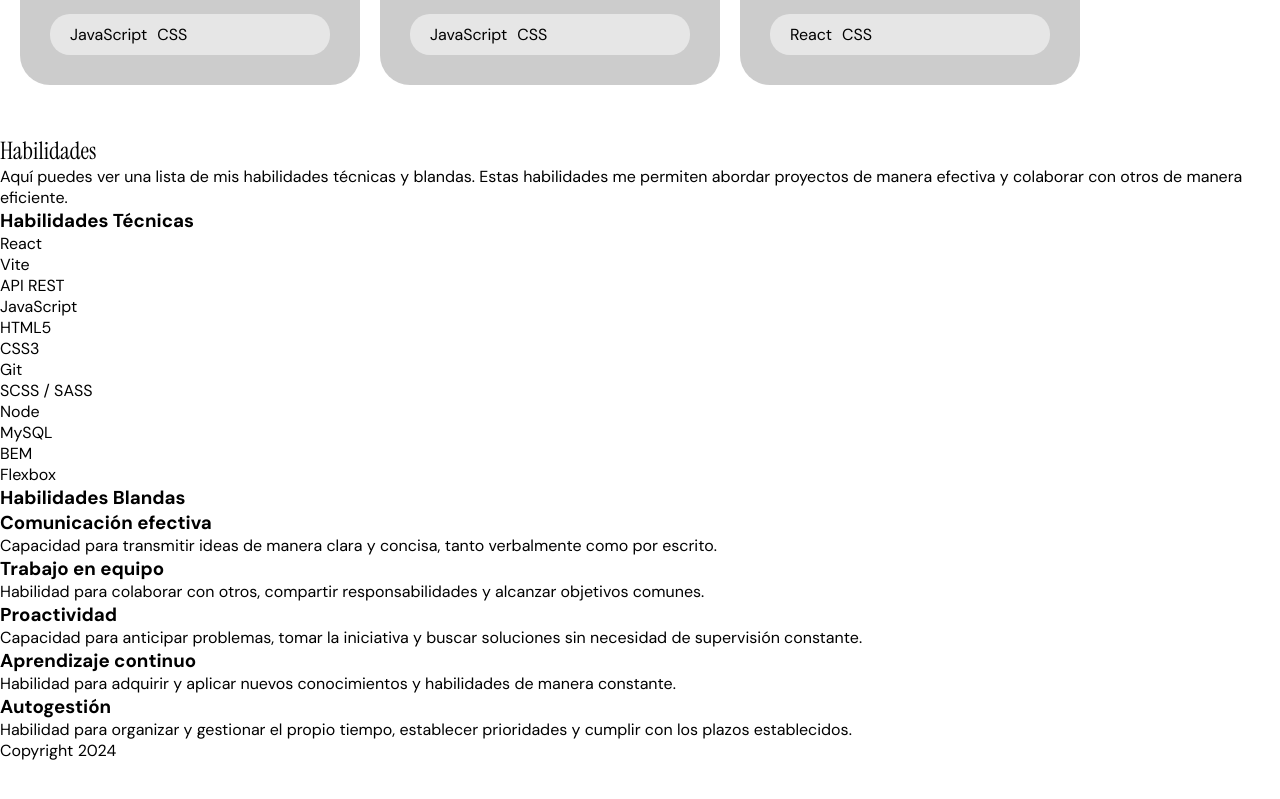
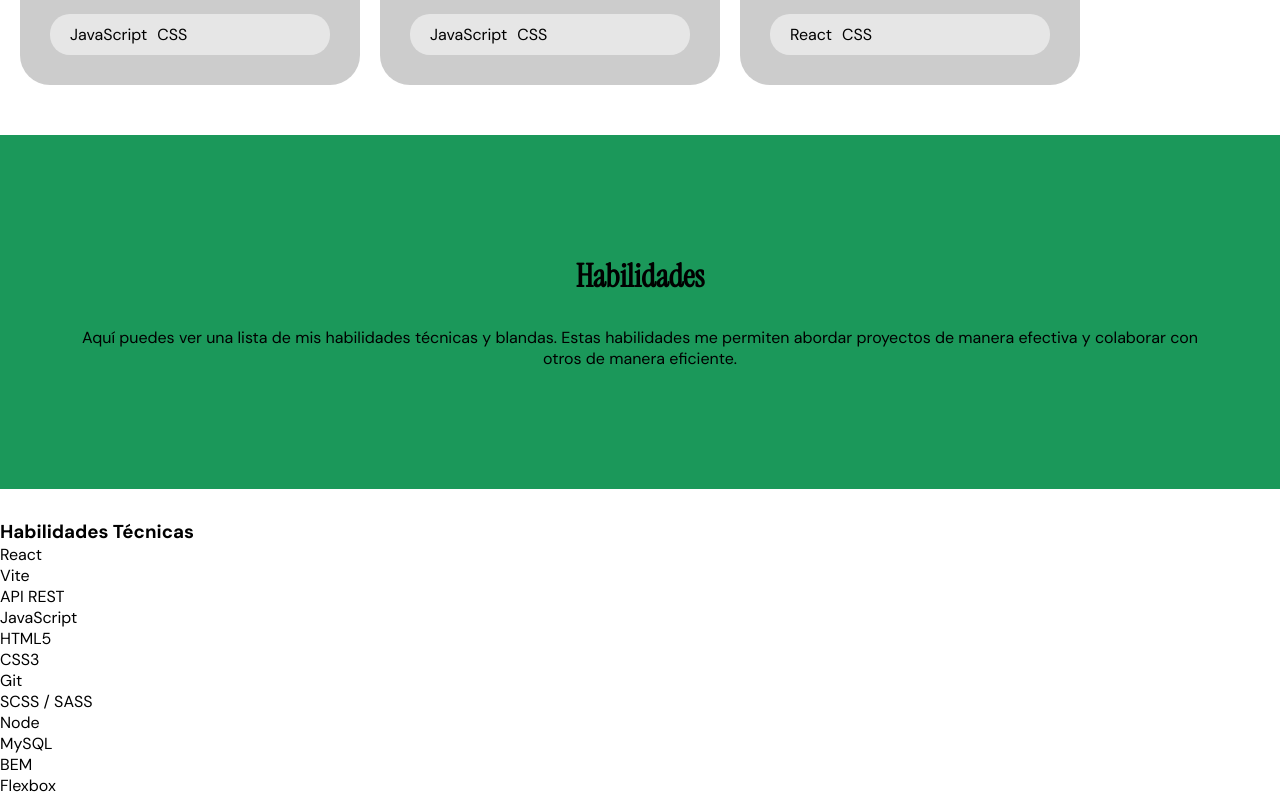
Before and after one commit to estherquiros/esther-portfolio, a React (Vite) app: page / in a window 1280 px wide. Shown: the part 1460-2259 px from the top of the page. Before the commit the page ends 2221 px from the top, so only its background shows below. Built offline with nearby package versions, Linux system fonts and the light colour scheme.

Commit message:
add skillsection styles

```diff
--- a/src/components/SkillsSection/SkillsSection.scss
+++ b/src/components/SkillsSection/SkillsSection.scss
@@ -0,0 +1,19 @@
+@use "../../styles/variables" as *;
+.skills-section {
+  display: flex;
+  flex-direction: column;
+  gap: 30px;
+
+  &__header {
+    display: flex;
+    flex-direction: column;
+    gap: 30px;
+    padding: 120px 80px;
+    background-color: $color-green;
+    text-align: center;
+  }
+  &__title {
+    font-size: xx-large;
+    font-weight: bold;
+  }
+}
```
